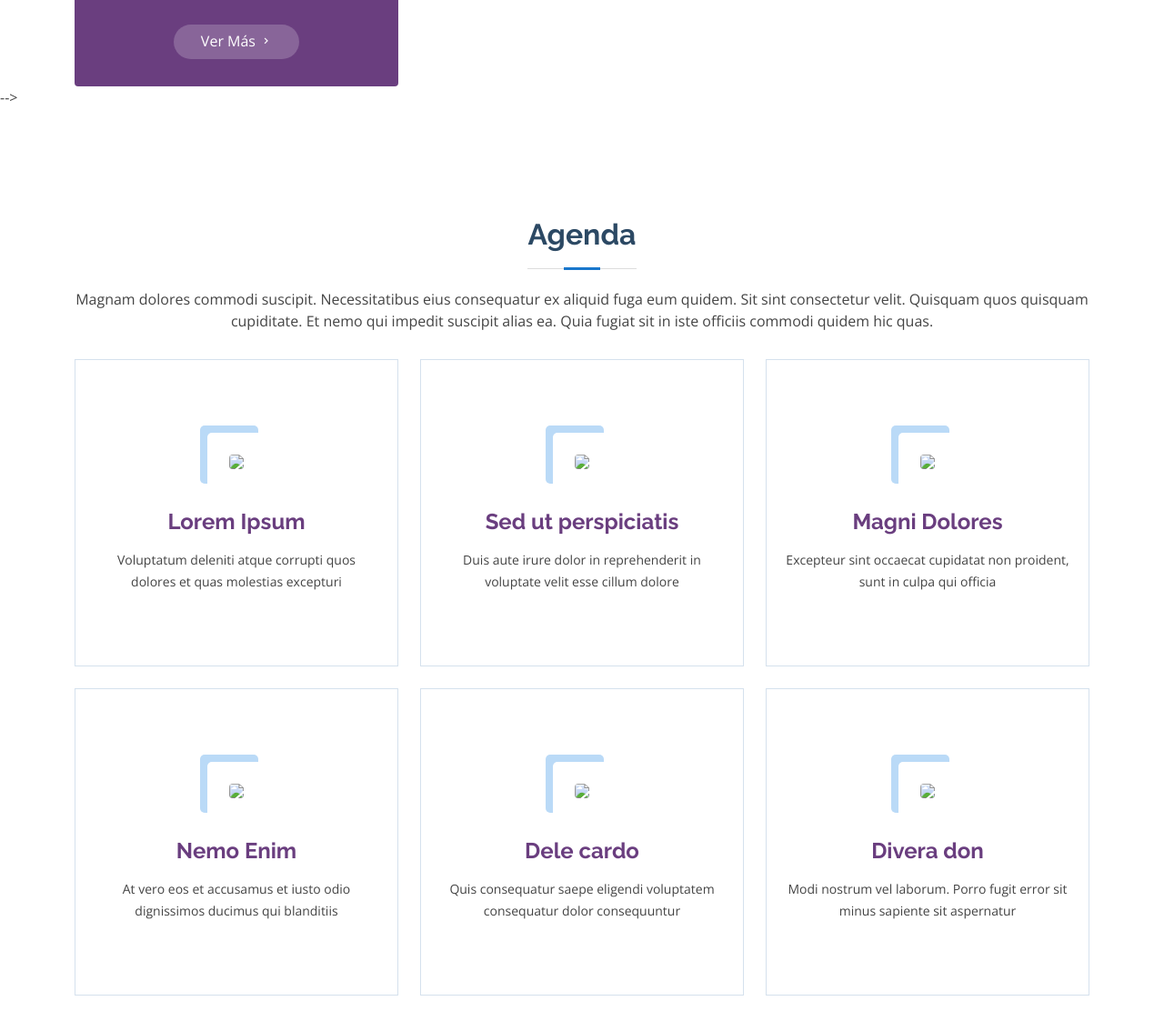
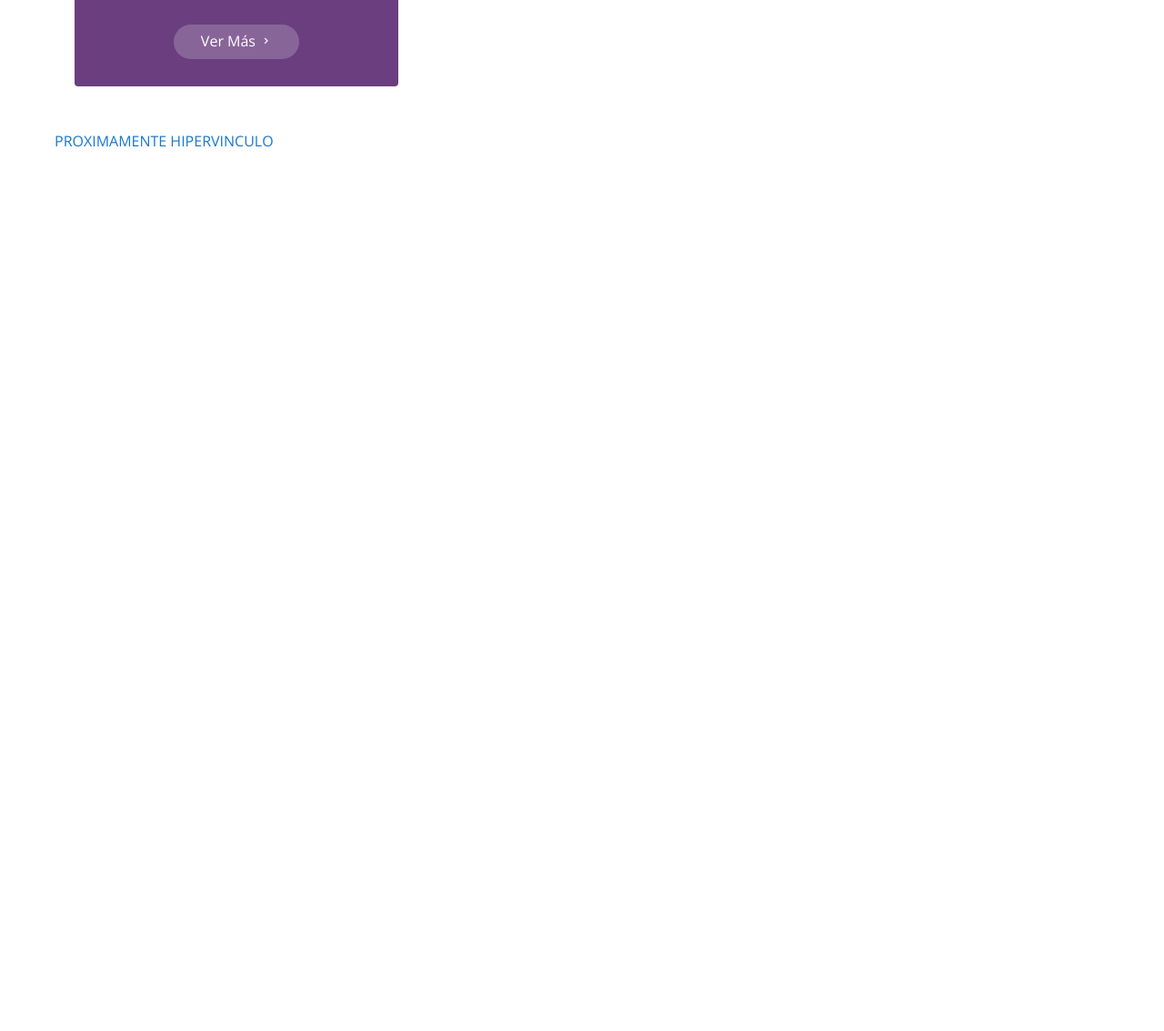
Before and after one commit to alexsnow1994/biotropo, a plain HTML site: page index.html in a window 1280 px wide. Shown: the part 900-2034 px from the top of the page at 91% size. After the commit the page ends 1175 px from the top, so only its background shows below. Drawn offline with nearby package versions, Linux system fonts and the light colour scheme.

Commit message:
limpiando agregando futuro hipervinculo

```diff
--- a/index.html
+++ b/index.html
@@ -103,112 +103,22 @@
                 frameborder="0" allow="accelerometer; autoplay; clipboard-write; encrypted-media; gyroscope; picture-in-picture"
                 allowfullscreen></iframe>
             </div>
-            <!-- <div class="col-lg-8 d-flex align-items-stretch">
-              <div class="icon-boxes d-flex flex-column justify-content-center">
-                <div class="row">
-                  <div class="col-xl-4 d-flex align-items-stretch">
-                    <div class="icon-box mt-4 mt-xl-0">
-                      <i class="bi bi-card-list"></i>
-                      <h4>Divisi&oacute;n de Proyectos</h4>
-                      <p>Asesor&iacute;a y coordinaci&oacute;n regulatoria de proyectos de emprendimiento de diversos modelos de negocio para la industria
-                      farmac&eacute;utica y de dispositivos m&eacute;dicos.</p>
-                    </div>
-                  </div>
-                  <div class="col-xl-4 d-flex align-items-stretch">
-                    <div class="icon-box mt-4 mt-xl-0">
-                      <i class="bi bi-window-plus"></i>
-                      <h4>Divisi&oacute;n de Capacitaci&oacute;n</h4>
-                      <p>Amplia oferta de seminarios, cursos y talleres para diferentes niveles de experiencia en el &aacute;rea de regulaci&oacute;n sanitaria.</p>
-                    </div>
-                  </div>
-                  <div class="col-xl-4 d-flex align-items-stretch">
-                    <div class="icon-box mt-4 mt-xl-0">
-                      <i class="bi bi-journal-text"></i>
-                      <h4>Divisi&oacute;n de Tr&aacute;mites</h4>
-                      <p>Tramites de cualquier tipo de notificaci&oacute;n y/o autorizaci&oacute;n sanitaria, tanto para establecimientos como para productos que
-                      requiera su empresa.</p>
-                    </div>
-                  </div>
-                  <div class="col-xl-4 d-flex align-items-stretch">
-                    <div class="icon-box mt-4 mt-xl-0">
-                      <i class="bi bi-journal-text"></i>
-                       <img src="/assets/img/ILUSTRACIONES PÁGINA WEB FÉNIX CONSULTORÍA/05 LENGUAJE ESCRITO/LENGUAJE ESCRITO 3.svg" alt="lenguaje_escrito">
-                      <h4>Traducciones T&eacute;cnico-Cient&iacute;ficas</h4>
-                      <p>Traducciones de inglés a español y viceversa de cualquier texto t&eacute;cnico-cient&iacute;fico para tr&aacute;mites regulatorios de cualquier
-                      tipo.</p>
-                    </div>
-                  </div>
-                </div>
-                 End .content-->
+
               </div>
             </div>
           </div>
 
-        </div> -->
+        </div>
         <!-- End Why Us Section -->
+        <div class="container-fluid m-5">
+          <div class="row">
+            <div class="col">
+              <a href="#">PROXIMAMENTE HIPERVINCULO</a>
+            </div>
+          </div>
+        </div>
       </section>
-          <!-- ======= Agenda-Services Section ======= -->
-    <section id="services" class="services">
-        <div class="container">
 
-          <div class="section-title">
-            <h2>Agenda</h2>
-            <p>Magnam dolores commodi suscipit. Necessitatibus eius consequatur ex aliquid fuga eum quidem. Sit sint consectetur velit. Quisquam quos quisquam cupiditate. Et nemo qui impedit suscipit alias ea. Quia fugiat sit in iste officiis commodi quidem hic quas.</p>
-          </div>
-
-          <div class="row">
-            <div class="col-lg-4 col-md-6 d-flex align-items-stretch">
-              <div class="icon-box">
-                <div class="icon"><img src="assets/img/Fenix-Oficial.jpeg" class="img-fluid rounded float-start"></div>
-                <h4><a href="">Lorem Ipsum</a></h4>
-                <p>Voluptatum deleniti atque corrupti quos dolores et quas molestias excepturi</p>
-              </div>
-            </div>
-
-            <div class="col-lg-4 col-md-6 d-flex align-items-stretch mt-4 mt-md-0">
-              <div class="icon-box">
-                <div class="icon"><img src="assets/img/Fenix-Oficial.jpeg" class="img-fluid rounded float-start"></div>
-                <h4><a href="">Sed ut perspiciatis</a></h4>
-                <p>Duis aute irure dolor in reprehenderit in voluptate velit esse cillum dolore</p>
-              </div>
-            </div>
-
-            <div class="col-lg-4 col-md-6 d-flex align-items-stretch mt-4 mt-lg-0">
-              <div class="icon-box">
-                <div class="icon"><img src="assets/img/Fenix-Oficial.jpeg" class="img-fluid rounded float-start"></div>
-                <h4><a href="">Magni Dolores</a></h4>
-                <p>Excepteur sint occaecat cupidatat non proident, sunt in culpa qui officia</p>
-              </div>
-            </div>
-
-            <div class="col-lg-4 col-md-6 d-flex align-items-stretch mt-4">
-              <div class="icon-box">
-                <div class="icon"><img src="assets/img/Fenix-Oficial.jpeg" class="img-fluid rounded float-start"></div>
-                <h4><a href="">Nemo Enim</a></h4>
-                <p>At vero eos et accusamus et iusto odio dignissimos ducimus qui blanditiis</p>
-              </div>
-            </div>
-
-            <div class="col-lg-4 col-md-6 d-flex align-items-stretch mt-4">
-              <div class="icon-box">
-                <div class="icon"><img src="assets/img/Fenix-Oficial.jpeg" class="img-fluid rounded float-start"></div>
-                <h4><a href="">Dele cardo</a></h4>
-                <p>Quis consequatur saepe eligendi voluptatem consequatur dolor consequuntur</p>
-              </div>
-            </div>
-
-            <div class="col-lg-4 col-md-6 d-flex align-items-stretch mt-4">
-              <div class="icon-box">
-                <div class="icon"><img src="assets/img/Fenix-Oficial.jpeg" class="img-fluid rounded float-start"></i></div>
-                <h4><a href="">Divera don</a></h4>
-                <p>Modi nostrum vel laborum. Porro fugit error sit minus sapiente sit aspernatur</p>
-              </div>
-            </div>
-
-          </div>
-
-        </div>
-      </section><!-- End Services Section -->
   </main>
 
 </body>
```
